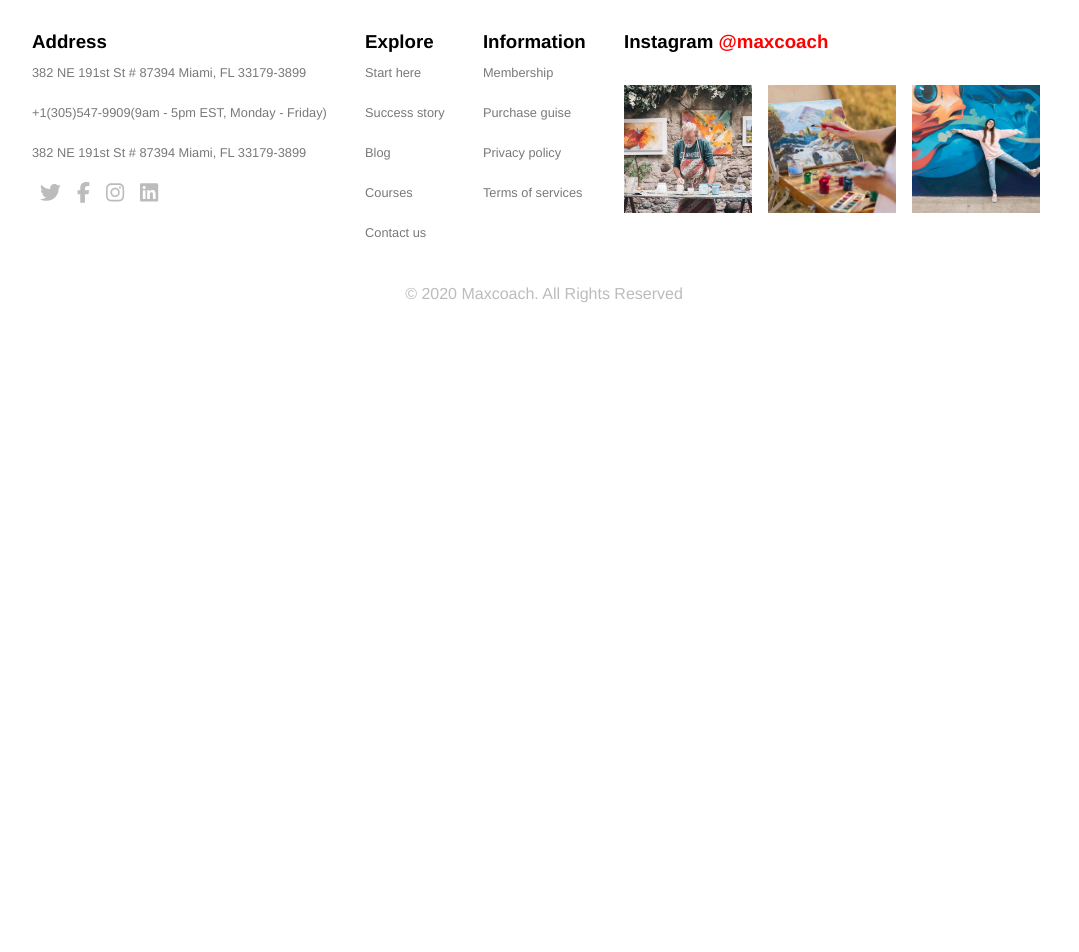
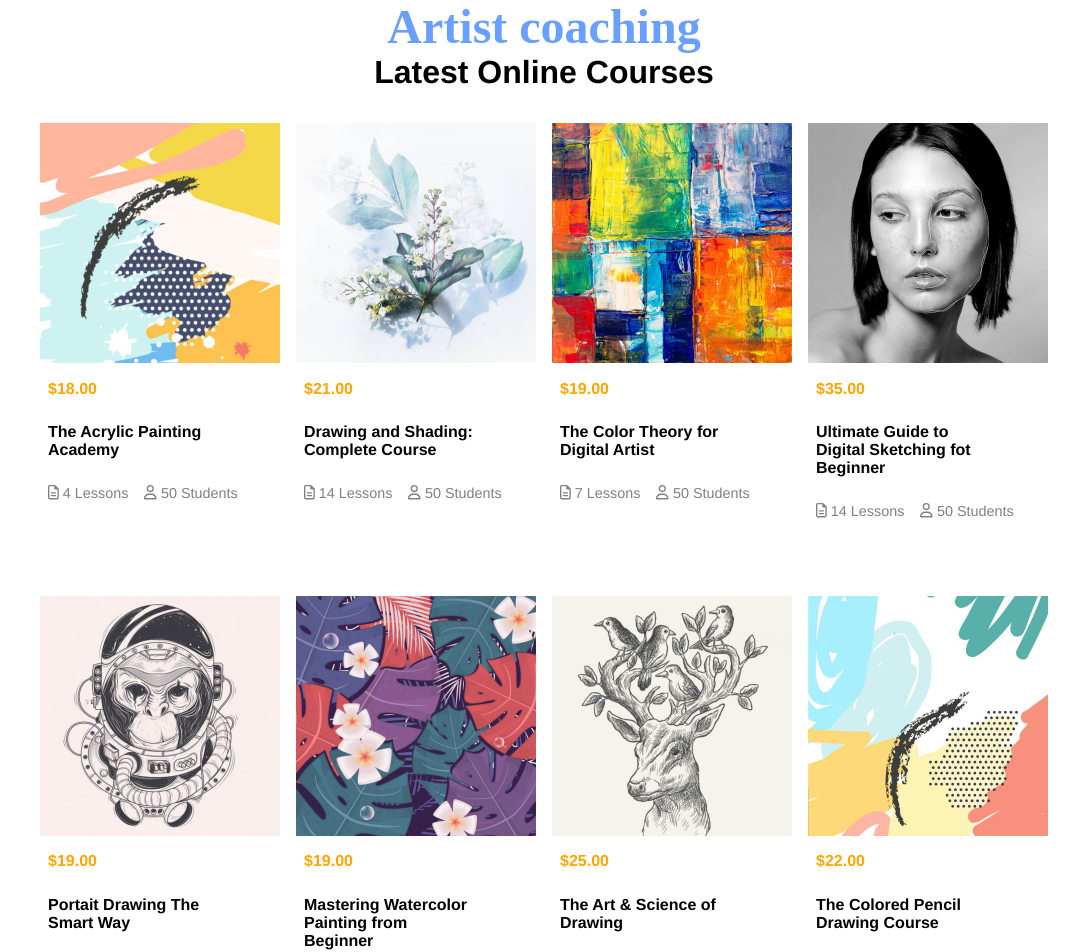
Before and after one commit to Elsti97/proj-html-vuejs, a Vue app: page / in a window 1280 px wide. Shown: the part 2780-3732 px from the top of the page, without its empty margins (96-1175 px from the left). Before the commit the page ends 3099 px from the top, so only its background shows below. Built offline with nearby package versions, Linux system fonts and the light colour scheme; a web font is replaced by a local one.

Commit message:
Cards section done

```diff
--- a/src/components/MainComp.vue
+++ b/src/components/MainComp.vue
@@ -6,7 +6,7 @@
     />
     <ContComp1 />
     <CaroselComp :dataPhotos="photosArray" />
-    <ContComp2 />
+    <ContComp2 :dataCards="cardsArray"/>
     <ArticlesComp />
   </main>
 </template>
@@ -104,6 +104,64 @@ export default {
           work: "Freelancer",
         },
       ],
+      cardsArray: [
+        {
+          image: "artist-course-01-480x480.jpg",
+          price: "$18.00",
+          name: "The Acrylic Painting Academy",
+          lessons: "4 Lessons",
+          students: "50 Students"
+        },
+        {
+          image: "artist-course-02-480x480.jpg",
+          price: "$21.00",
+          name: "Drawing and Shading: Complete Course",
+          lessons: "14 Lessons",
+          students: "50 Students"
+        },
+        {
+          image: "artist-course-03-480x480.jpg",
+          price: "$19.00",
+          name: "The Color Theory for Digital Artist",
+          lessons: "7 Lessons",
+          students: "50 Students"
+        },
+        {
+          image: "artist-course-04-480x480.jpg",
+          price: "$35.00",
+          name: "Ultimate Guide to Digital Sketching fot Beginner",
+          lessons: "14 Lessons",
+          students: "50 Students"
+        },
+        {
+          image: "artist-course-05-480x480.jpg",
+          price: "$19.00",
+          name: "Portait Drawing The Smart Way",
+          lessons: "2 Lessons",
+          students: "50 Students"
+        },
+        {
+          image: "artist-course-06-480x480.jpg",
+          price: "$19.00",
+          name: "Mastering Watercolor Painting from Beginner",
+          lessons: "9 Lessons",
+          students: "50 Students"
+        },
+        {
+          image: "artist-course-07-480x480.jpg",
+          price: "$25.00",
+          name: "The Art & Science of Drawing",
+          lessons: "4 Lessons",
+          students: "50 Students"
+        },
+        {
+          image: "artist-course-08-480x480.jpg",
+          price: "$22.00",
+          name: "The Colored Pencil Drawing Course",
+          lessons: "6 Lessons",
+          students: "50 Students"
+        },
+      ]
     };
   },
 };
--- a/src/components/main_folder/CaroselComp.vue
+++ b/src/components/main_folder/CaroselComp.vue
@@ -1,5 +1,5 @@
 <template>
-  <div>
+  <div class="bg-gray">
     <div class="text-center">
       <h1 class="font-celeste">Testimonials</h1>
       <h1>Why do people love me?</h1>
@@ -36,6 +36,9 @@ export default {
 </script>
 
 <style lang="scss" scoped>
+.bg-gray{
+  background-color: lightgray;
+}
 .text-center {
   text-align: center;
   margin-top: 3rem;
@@ -58,6 +61,7 @@ export default {
   .card {
     padding: 2rem 1rem;
     text-align: center;
+    background-color: white;
     img {
       width: 20%;
       border-radius: 50%;
--- a/src/components/main_folder/ContComp2.vue
+++ b/src/components/main_folder/ContComp2.vue
@@ -1,15 +1,80 @@
 <template>
   <div>
+    <!--* CARD COACHING -->
+    <div class="text-center width-80">
+      <h1 class="font-celeste">Artist coaching</h1>
+      <h1>Latest Online Courses</h1>
+      <div class="container">
+        <div
+          class="card"
+          v-for="(elem, index) in dataCards"
+          :key="index"
+          dataCards="elem"
+        >
+          <img
+            :src="require(`../../assets/images/${elem.image}`)"
+            alt="photo courses"
+          />
+          <p class="color-orange">{{ elem.price }}</p>
+          <h4>{{ elem.name }}</h4>
+          <div class="container color-gray">
+            <p><font-awesome-icon icon="fa-regular fa-file-lines" /> {{ elem.lessons }}</p>
+            <p><font-awesome-icon icon="fa-regular fa-user" /> {{ elem.students }}</p>
+          </div>
+        </div>
+      </div>
+    </div>
 
+    <!--* ARTICLES AND TIPS -->
+    <div></div>
+
+    <!--* EVENTS -->
+    <div></div>
   </div>
 </template>
 
 <script>
-  export default {
-    name: "ContComp2",
-  }
+export default {
+  name: "ContComp2",
+  props: {
+    dataCards: Array,
+  },
+};
 </script>
 
 <style lang="scss" scoped>
-
+.width-80 {
+  width: 80%;
+  margin: 3rem auto;
+}
+.text-center {
+  text-align: center;
+}
+.container {
+  display: flex;
+  flex-wrap: wrap;
+  .card {
+    width: calc(100% / 4 - 1rem);
+    margin: 2rem 0.5rem;
+    text-align: start;
+    p,
+    h4 {
+      padding: 0.8rem .5rem;
+    }
+    h4{
+      width: 80%;
+    }
+    img {
+      max-width: 100%;
+    }
+  }
+}
+.color-gray{
+  color: gray;
+  font-size: .9rem;
+}
+.color-orange{
+  color: orange;
+  font-weight: bold;
+}
 </style>
--- a/src/main.js
+++ b/src/main.js
@@ -13,10 +13,10 @@ import { FontAwesomeIcon } from '@fortawesome/vue-fontawesome'
 /* import specific icons */
 import { faUserSecret, faAngleDown, faCircle } from '@fortawesome/free-solid-svg-icons'
 import { faTwitter, faFacebookF, faInstagram, faLinkedin} from '@fortawesome/free-brands-svg-icons'
-import { faClock } from '@fortawesome/free-regular-svg-icons'
+import { faClock, faFileLines, faUser } from '@fortawesome/free-regular-svg-icons'
 
 /* add icons to the library */
-library.add(faUserSecret, faClock, faTwitter, faFacebookF, faInstagram, faLinkedin, faAngleDown, faCircle )
+library.add(faUserSecret, faClock, faTwitter, faFacebookF, faInstagram, faLinkedin, faAngleDown, faCircle, faFileLines, faUser )
 
 /* add font awesome icon component */
 Vue.component('font-awesome-icon', FontAwesomeIcon)
```
